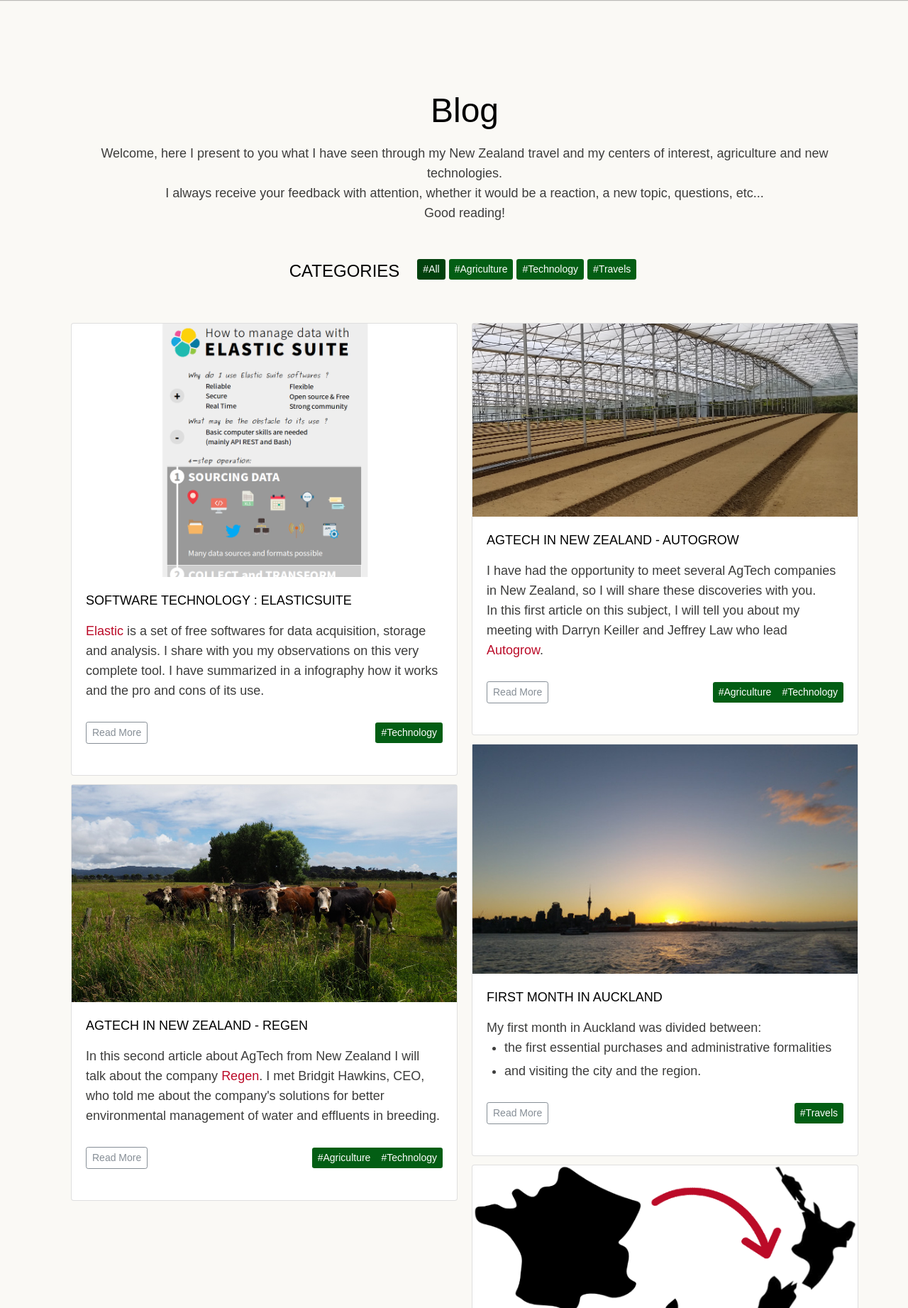
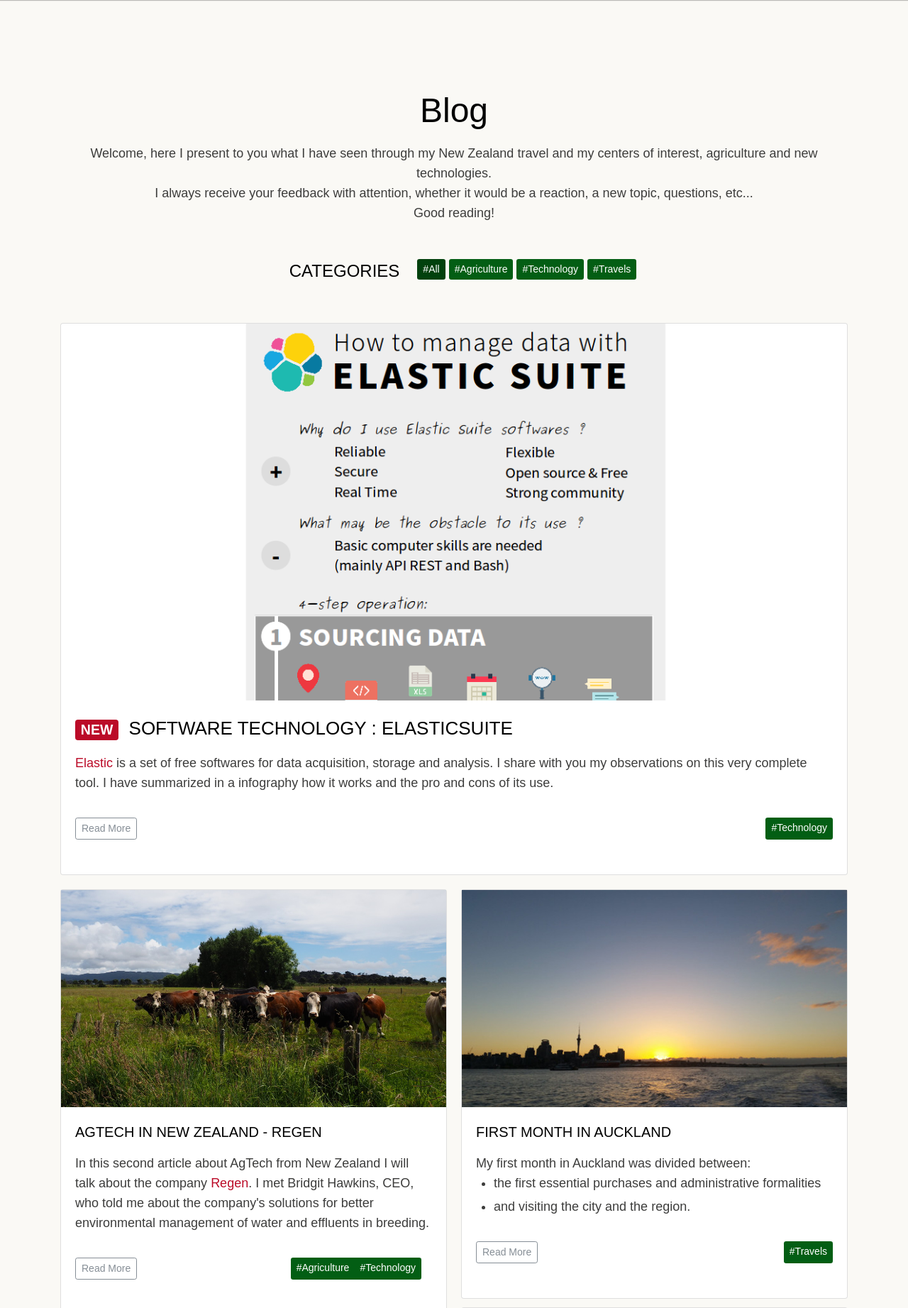
Before and after one commit to LaurieBe/website, a PHP site: page /blog.php in a window 1280 px wide. Shown: the part 60-1903 px from the top of the page at 71% size. Run offline with PHP 8.4, Linux system fonts and the light colour scheme.

Commit message:
cartes blog -2

```diff
--- a/laurie.besinet.net/_include/css/main.css
+++ b/laurie.besinet.net/_include/css/main.css
@@ -1651,6 +1651,11 @@ Version: 1.0
 		margin: 0px;
 	}
 
+	.badge-primary {
+    color: #fff;
+    background-color: #BB0B28;
+}
+
 	.btn {
 		cursor: pointer;
 	}
@@ -1715,10 +1720,19 @@ Version: 1.0
 	  }
 	}
 
+	/* ==================================================
+		 Blog
+	==================================================*/
+
 	#filters h3{
 		margin: 0;
 		margin-right: 20px;
 	}
+
+.card .row {
+	margin-left: 0;
+	margin-right: 0;
+}
 
 .card-img-top {
 	width: 100%;
@@ -1726,33 +1740,58 @@ Version: 1.0
 	margin: 0;
 }
 
-.card-img-top img {
+.card-columns .card-img-top img {
 	margin: 0;
 	height: 100%;
 	max-height: 400px;
 }
 
+.card-img-top img {
+	margin: 0;
+	height: 100%;
+	max-height: 650px;
+}
+
 .card-body {
 	background: white;
 }
 
+.card-body .justify-content-between {
+	margin: 0;
+}
+
+.card-body .btn {
+	margin-top: 5px;
+	margin-bottom: 5px;
+}
+
+.card-body .btn-group {
+    padding-left: 0px;
+}
+
 .card-title {
-	font-size: 18px;
+	font-size: 26px;
 	margin: 0px;
 	margin-bottom: 15px;
 	text-align: left;
 }
 
+.card-columns .card-title {
+	font-size: 20px;
+	margin: 0px;
+	margin-bottom: 15px;
+	text-align: left;
+}
+
 .card-columns {
     -webkit-column-count: 2;
     column-count: 2;
+		margin-top: 1.25rem;
 }
 
-.card-columns {
-  @include media-breakpoint-only(lg) {
-    column-count: 4;
-  }
-  @include media-breakpoint-only(xl) {
-    column-count: 5;
+	@media(max-width:767px){
+	.card-columns {
+		-webkit-column-count: 1;
+    column-count: 1;
   }
 }
--- a/laurie.besinet.net/_include/js/main.js
+++ b/laurie.besinet.net/_include/js/main.js
@@ -367,7 +367,7 @@ BRUSHED.utils = function(){
 
 /* ==================================================
    Accordion
-==================================================
+==================================================*/
 
 BRUSHED.accordion = function(){
 	var accordion_trigger = $('.accordion-heading.accordionize');
@@ -445,7 +445,7 @@ $(document).ready(function(){
 
 	BRUSHED.nav();
 	BRUSHED.mobileNav();
-	//BRUSHED.listenerMenu();
+	BRUSHED.listenerMenu();
 	BRUSHED.menu();
 	BRUSHED.goSection();
 	BRUSHED.goUp();
@@ -455,7 +455,7 @@ $(document).ready(function(){
 	//BRUSHED.tweetFeed();
 	BRUSHED.scrollToTop();
 	BRUSHED.utils();
-	//BRUSHED.accordion();
+	BRUSHED.accordion();
 	BRUSHED.toggle();
 });
 
--- a/laurie.besinet.net/_include/js/trad_i18next.js
+++ b/laurie.besinet.net/_include/js/trad_i18next.js
@@ -8,7 +8,7 @@ i18next.use(i18nextBrowserLanguageDetector).init({
         "i18n_title": "Laurie Bésinet",
         "i18n_welcome": "Welcome",
         "i18n_hello": "Passionate and specialized in agriculture and numeric to connect fields to the World. <br> I used to be agronomist in a startup offering solutions with connected sensors and agronomic models for farmers.<br> I am now in New Zealand to discover the country, its peoples, its cultures and its agricultures.",
-        "i18n_hello2": "Available immediately, living in Auckland",
+        "i18n_hello2": "",
         "i18n_newzealand": "New-Zealand",
         "i18n_resume": "Resume",
         "i18n_experiences": "Experiences",
@@ -24,7 +24,7 @@ i18next.use(i18nextBrowserLanguageDetector).init({
         "i18n_title": "Laurie Bésinet",
         "i18n_welcome": "Bienvenue",
         "i18n_hello": "Passionnée par l'agriculture et les nouvelles technologies, et spécialisée dans ces domaines, mon idée est de connecter les champs, les agriculteurs, le monde. Après avoir été agronome dans une startup alliant nouvelles technologies et agronomie, je suis maintenant en Nouvelle-Zélande pour découvrir un nouveau pays, ses gens, ses cultures et ses agricultures",
-        "i18n_hello2": "Disponible immédiatement, sans préavis",
+        "i18n_hello2": "",
         "i18n_newzealand": "Nouvelle-Zélande",
         "i18n_resume": "Curriculum Vitae",
         "i18n_experiences": "Expériences",
--- a/laurie.besinet.net/_include/js/trad_i18next_cv.js
+++ b/laurie.besinet.net/_include/js/trad_i18next_cv.js
@@ -8,7 +8,7 @@
           "i18n_title": "Laurie Bésinet",
           "i18n_welcome": "Welcome",
           "i18n_hello": "Actually agronomist in a startup offering solutions with connected sensors and agronomic models for farmers.<br> I'm looking for new challenges, that's why I leave soon to discover a country, its peoples, its cultures and its agricultures : New-Zealand",
-          "i18n_hello2": "Available immediately, living in Auckland",
+          "i18n_hello2": "",
           "i18n_newzealand": "New-Zealand",
           "i18n_resume": "Resume",
           "i18n_experiences": "Experiences",
@@ -129,7 +129,7 @@
           "i18n_title": "Laurie Bésinet",
           "i18n_welcome": "Bienvenue",
           "i18n_hello": "Je suis actuellement agronome dans une startup alliant nouvelles technologies et agronomie. <br> A la recherche permanente de nouveaux défis, je pars bientôt à la découverte d'un nouveau pays, ses gens, ses cultures et ses agricultures : la Nouvelle-Zélande",
-          "i18n_hello2": "Disponible immédiatement, sans préavis",
+          "i18n_hello2": "",
           "i18n_newzealand": "Nouvelle-Zélande",
           "i18n_resume": "Curriculum Vitae",
           "i18n_experiences": "Expériences",
--- a/laurie.besinet.net/blog.php
+++ b/laurie.besinet.net/blog.php
@@ -41,18 +41,13 @@
   	<div id="content" class="container">
 
     	<!-- Title Page -->
-      <div class="row">
-        <div class="span12">
       <div class="title-page">
         <h1 class="title i18n_blog"></h1>
         <p class="i18n_blogtxt"></p>
       </div>
-        </div>
-      </div>
       <!-- End Title Page -->
 
       <!-- filters -->
-      <div>
         <div  class="listfilters row d-flex justify-content-center">
           <ul id="filters">
             <li style="vertical-align: top;"><h3 class="title-description">Categories</h3></li>
@@ -62,12 +57,14 @@
             <li><a onclick="filtre(this);" href="#filters" id="travel" class="btn btn-secondary btn-sm " role="button"><span>#Travels</span></a></li>
           </ul>
         </div>
-      </div>
       <!-- end filters -->
 
       <!-- articles -->
-      <div id="articles" class="container card-columns">
+      <div id="articles">
 
+        <!-- article à la une -->
+
+        <!-- a4 -->
         <div class="card article techn">
           <div class="mb-4 box-shadow">
             <a href="a4.php#a4">
@@ -77,19 +74,22 @@
             </a>
             <div class="card-body">
               <a href="a4.php#a4">
-                    <h2 class="card-title i18n_a4_title title-description">Software Technology : ElasticSuite</h2>
+                <h2 class="card-title title-description"><span class="badge badge-primary">New</span>&nbsp;&nbsp;<span class="i18n_a4_title">Software Technology : ElasticSuite</span></h2>
               </a>
               <p class="card-text i18n_a4_intro">
                 <a href=\"https://elastic.co/\" target=\"_blank\">Elastic</a> is a set of free softwares for data acquisition, storage and analysis. I share with you my observations on this very complete tool. I have summarized in a infography how it works and the pro and cons of its use.
               </p>
-                  <div class="d-flex justify-content-between align-items-center">
-                    <a href="a4.php#a4" role="button" class="btn btn-sm btn-outline-secondary"><span>Read More</span></a>
-                    <a onclick="filtre(this);" href="#filters" id="tech" class="btn btn-secondary btn-sm " role="button"><span>#Technology</span></a>
+              <div class="row">
+                <a href="a4.php#a4" role="button" class="btn btn-sm btn-outline-secondary col-auto mr-auto"><span>Read More</span></a>
+                <a onclick="filtre(this);" href="#filters" id="tech" class="btn btn-secondary btn-sm col-auto" role="button"><span>#Technology</span></a>
               </div>
             </div>
           </div>
         </div>
 
+        <!-- liste des articles -->
+        <div class="card-columns">
+          <!-- a3 -->
           <div class="card article techn agri">
             <div class="mb-4 box-shadow">
               <a href="a3.php#a3">
@@ -100,9 +100,9 @@
                   <h2 class="card-title i18n_a3_title title-description"></h2>
                 </a>
                 <p class="card-text i18n_a3_intro"></p>
-                  <div class="d-flex justify-content-between align-items-center">
-                    <a href="a3.php#a3" role="button" class="btn btn-sm btn-outline-secondary"><span>Read More</span></a>
-                    <div class="btn-group" role="group">
+                <div class="row">
+                  <a href="a3.php#a3" role="button" class="btn btn-sm btn-outline-secondary col-auto mr-auto"><span>Read More</span></a>
+                  <div class="btn-group col-auto" role="group">
                     <a onclick="filtre(this);" href="#filters" id="agri" class="btn btn-secondary btn-sm " role="button"><span >#Agriculture</span></a>
                     <a onclick="filtre(this);" href="#filters" id="tech" class="btn btn-secondary btn-sm " role="button"><span>#Technology</span></a>
                   </div>
@@ -110,20 +110,20 @@
               </div>
             </div>
           </div>
-
+          <!-- a2 -->
           <div class="card article techn agri">
             <div class="mb-4 box-shadow">
               <a href="a2.php#a2">
-                  <figure class="card-img-top i18n_a2_pic" style="height: 272px;"></figure>
+                <figure class="card-img-top i18n_a2_pic"></figure>
               </a>
               <div class="card-body">
                 <a href="a2.php#a2">
                   <h2 class="card-title i18n_a2_title title-description"></h2>
                 </a>
                 <p class="card-text i18n_a2_intro"></p>
-                  <div class="d-flex justify-content-between align-items-center">
-                    <a href="a2.php#a2" role="button" class="btn btn-sm btn-outline-secondary"><span>Read More</span></a>
-                    <div class="btn-group" role="group">
+                <div class="row">
+                  <a href="a2.php#a2" role="button" class="btn btn-sm btn-outline-secondary col-auto mr-auto"><span>Read More</span></a>
+                  <div class="btn-group col-auto" role="group">
                     <a onclick="filtre(this);" href="#filters" id="agri" class="btn btn-secondary btn-sm " role="button"><span >#Agriculture</span></a>
                     <a onclick="filtre(this);" href="#filters" id="tech" class="btn btn-secondary btn-sm " role="button"><span>#Technology</span></a>
                   </div>
@@ -131,25 +131,25 @@
               </div>
             </div>
           </div>
-
+          <!-- a1 -->
           <div class="card article travel">
             <div class="mb-4 box-shadow">
               <a href="a1.php#a1">
-                  <figure class="card-img-top i18n_a1_pic" style="height: 323px; max-height: 323px;"></figure>
+                <figure class="card-img-top i18n_a1_pic"></figure>
               </a>
               <div class="card-body">
                 <a href="a1.php#a1">
                   <h2 class="card-title i18n_a1_title title-description"></h2>
                 </a>
                 <p class="card-text i18n_a1_intro"></p>
-                  <div class="d-flex justify-content-between align-items-center">
-                    <a href="a1.php#a1" role="button" class="btn btn-sm btn-outline-secondary"><span>Read More</span></a>
-                    <a onclick="filtre(this);" href="#filters" id="travel" class="btn btn-secondary btn-sm " role="button"><span>#Travels</span></a>
+                <div class="row ">
+                  <a href="a1.php#a1" role="button" class="btn btn-sm btn-outline-secondary col-auto mr-auto"><span>Read More</span></a>
+                  <a onclick="filtre(this);" href="#filters" id="travel" class="btn btn-secondary btn-sm col-auto" role="button"><span>#Travels</span></a>
                 </div>
               </div>
             </div>
           </div>
-
+          <!-- a0 -->
           <div class="card article travel">
             <div class="mb-4 box-shadow">
               <a href="a0.php#a0">
@@ -160,14 +160,15 @@
                   <h2 class="card-title i18n_a0_title title-description"></h2>
                 </a>
                 <p class="card-text i18n_a0_intro"></p>
-                  <div class="d-flex justify-content-between align-items-center">
-                    <a href="a0.php#a0" role="button" class="btn btn-sm btn-outline-secondary"><span>Read More</span></a>
-                    <a onclick="filtre(this);" href="#filters" id="travel" class="btn btn-secondary btn-sm " role="button"><span>#Travels</span></a>
+                <div class="row">
+                  <a href="a0.php#a0" role="button" class="btn btn-sm btn-outline-secondary col-auto mr-auto"><span>Read More</span></a>
+                  <a onclick="filtre(this);" href="#filters" id="travel" class="btn btn-secondary btn-sm col-auto" role="button"><span>#Travels</span></a>
                 </div>
               </div>
             </div>
           </div>
 
+        </div>
       </div>
       <!-- End articles -->
 
```
Also changed, not shown: laurie.besinet.net/cv.php (+5 -5 lines), laurie.besinet.net/_include/img/nz/infographie2_small.png, laurie.besinet.net/_include/img/nz/infographie2_small_en.png. Lines whose indentation alone changed are shown as unchanged.
